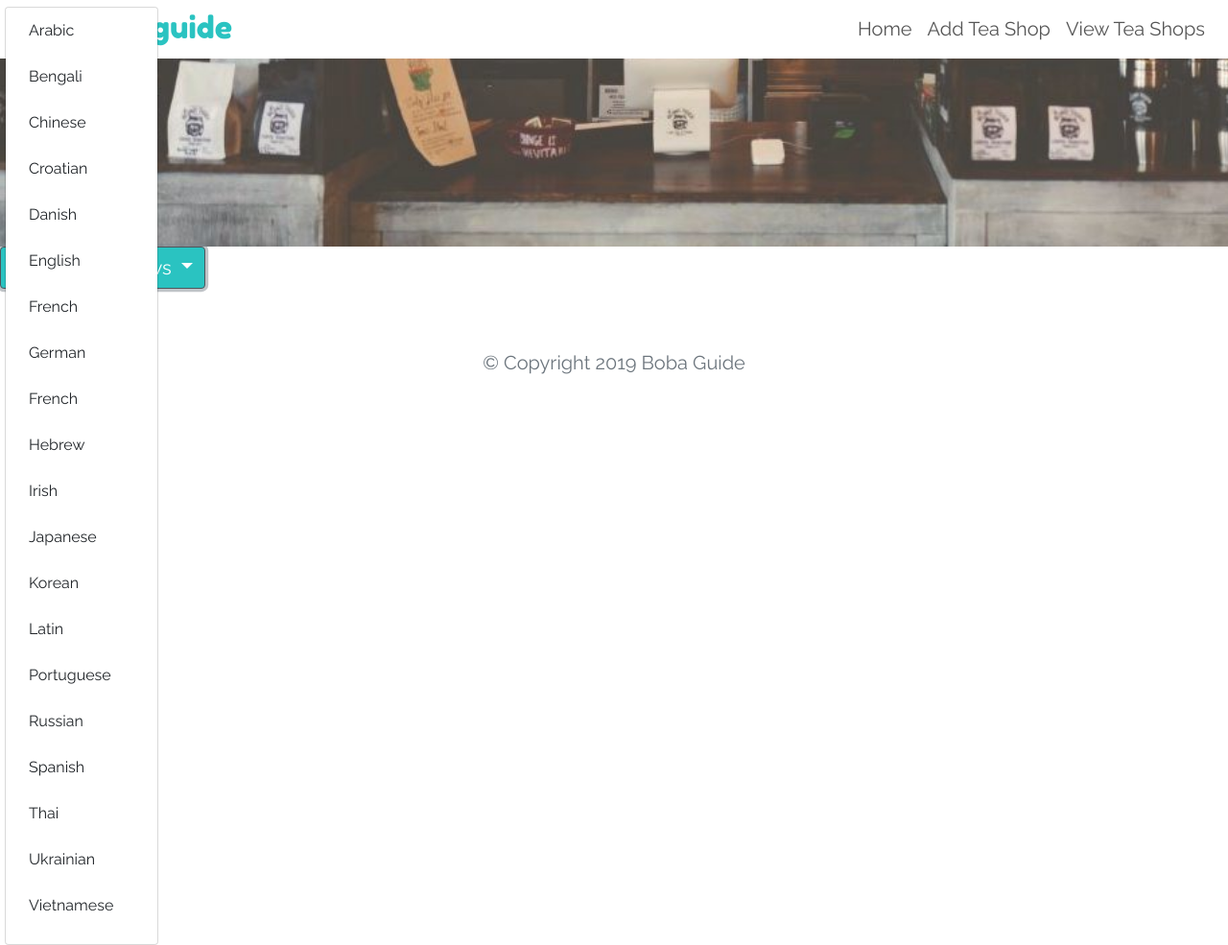
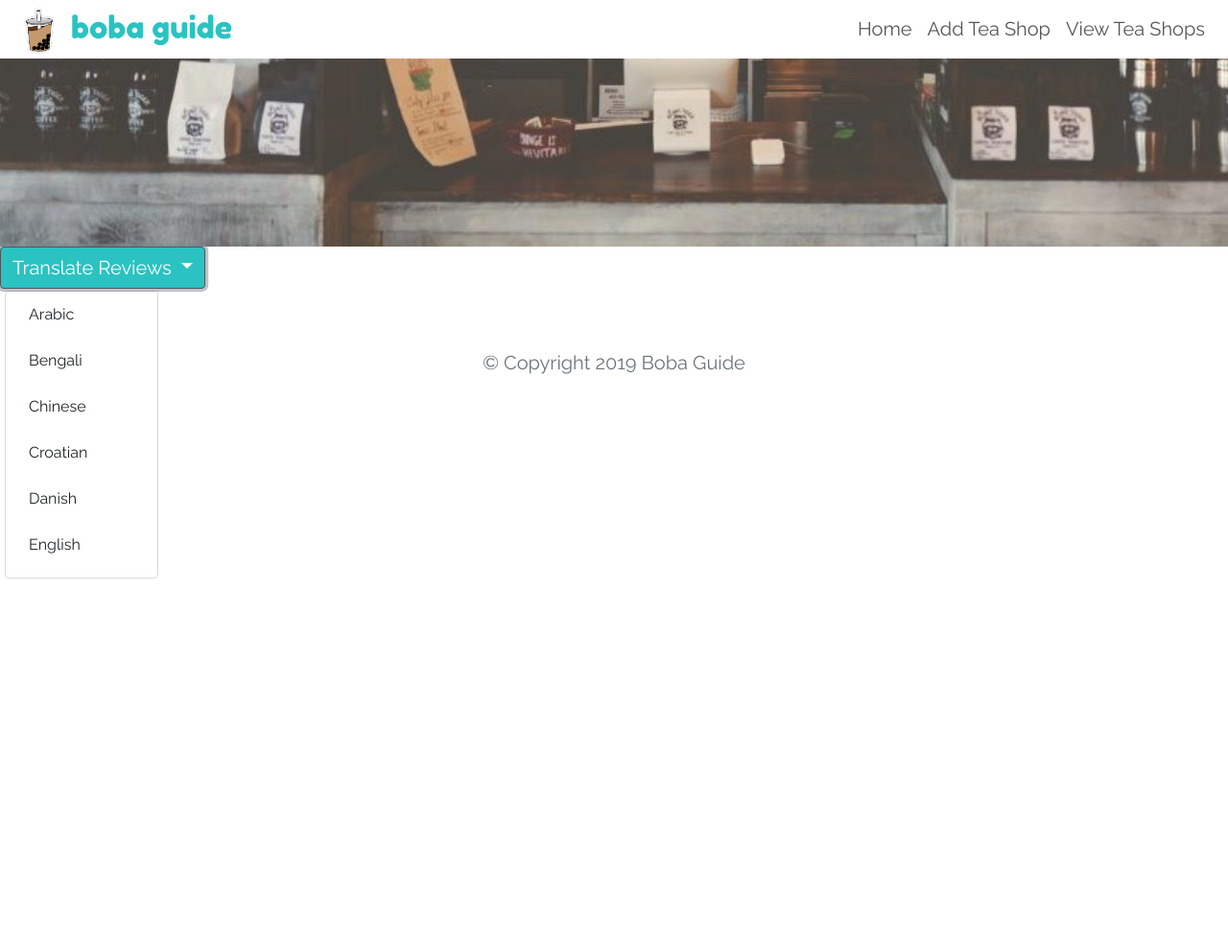
Before and after one commit to rooneyshuman/bobaguide, a Flask app: template templates/reviews.html in a window 1280 px wide, after a click on "Translate Reviews". Shown: the whole page at 96% size. After the commit the page ends 603 px from the top, so only its background shows below. Run offline with Flask 2, Linux system fonts and the light colour scheme; the template is opened without the code that fills it, so the values that code supplies are empty; some libraries are stand-ins or nearby versions.

Commit message:
Make language dropdown menu scrollable

```diff
--- a/static/stylesheets/reviews.css
+++ b/static/stylesheets/reviews.css
@@ -1,6 +1,11 @@
 h1 {
     padding-top: 50px;
     color: white;
+}
+
+.dropdown-menu {
+  max-height: 300px;
+  overflow-y: auto;
 }
 
 #shop_bg {
```
